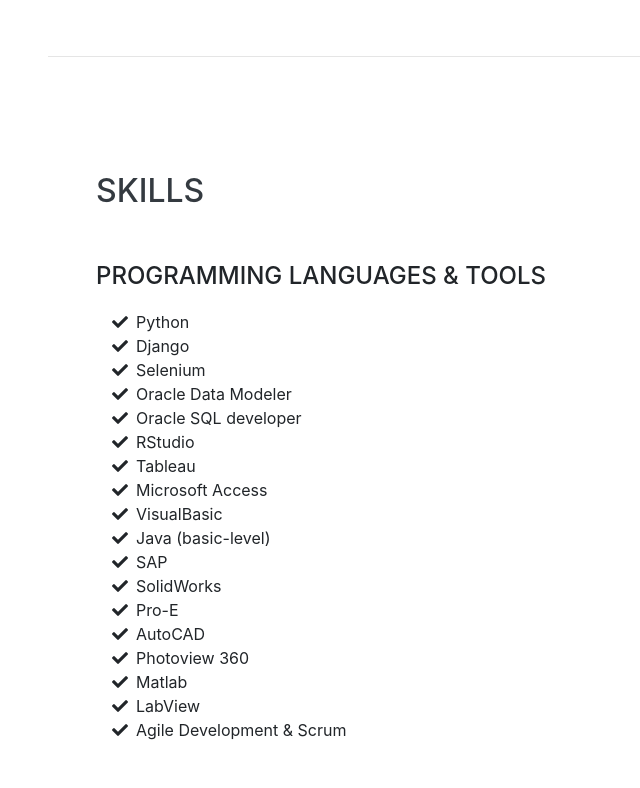
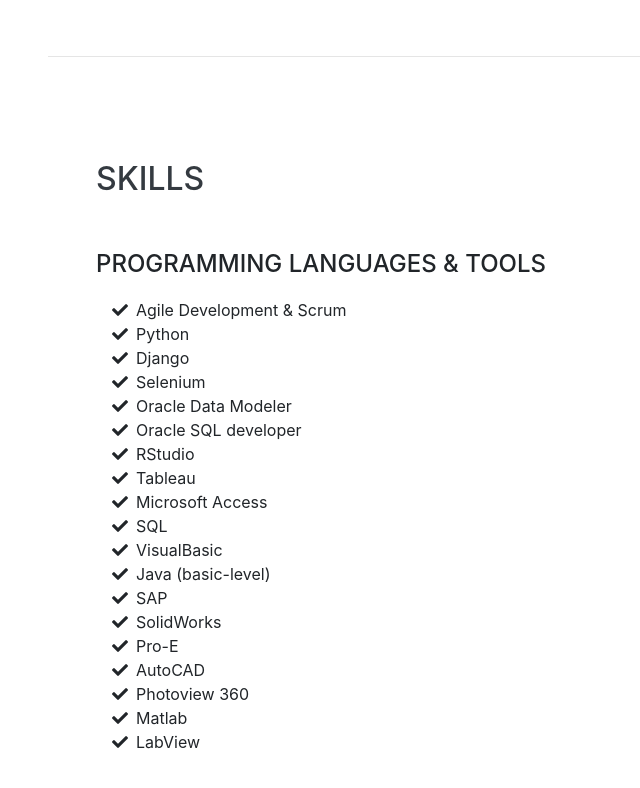
Before and after one commit to danialfaisal/Personal-Website, a website with bundled scripts: page index.html in a window 1280 px wide. Shown: the part 2346-3134 px from the top of the page, without its empty margins (224-864 px from the left). Built offline with nearby package versions, Linux system fonts and the light colour scheme; a web font is replaced by a local one.

Commit message:
Skills Updated

```diff
--- a/index.html
+++ b/index.html
@@ -167,6 +167,9 @@
         <ul class="fa-ul mb-0">
           <li>
             <i class="fa-li fa fa-check"></i>
+            Agile Development &amp; Scrum</li>
+          <li>
+            <i class="fa-li fa fa-check"></i>
             Python</li>
           <li>
             <i class="fa-li fa fa-check"></i>
@@ -189,6 +192,9 @@
           <li>
             <i class="fa-li fa fa-check"></i>
             Microsoft Access</li>
+          <li>
+            <i class="fa-li fa fa-check"></i>
+            SQL</li>
           <li>
             <i class="fa-li fa fa-check"></i>
             VisualBasic</li>
@@ -216,9 +222,6 @@
           <li>
             <i class="fa-li fa fa-check"></i>
             LabView</li>
-          <li>
-            <i class="fa-li fa fa-check"></i>
-            Agile Development &amp; Scrum</li>
         </ul>
     </section>
 
```
Also changed, not shown: 1 other file.
